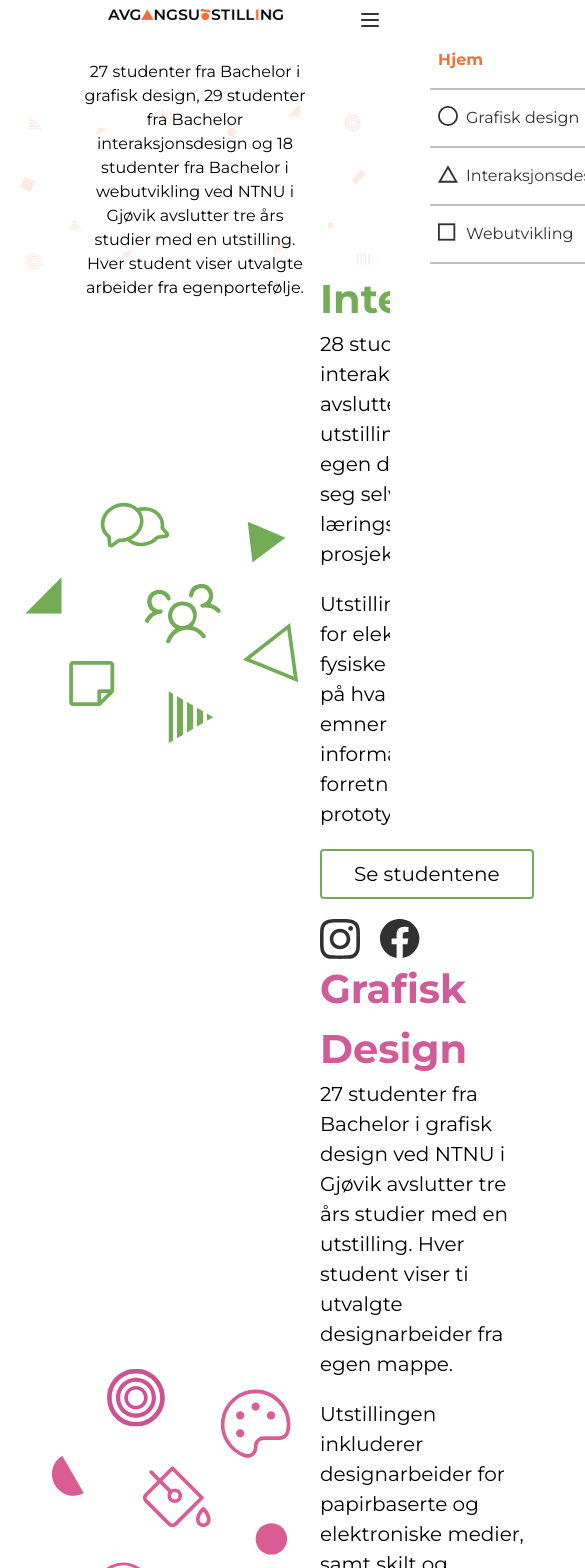
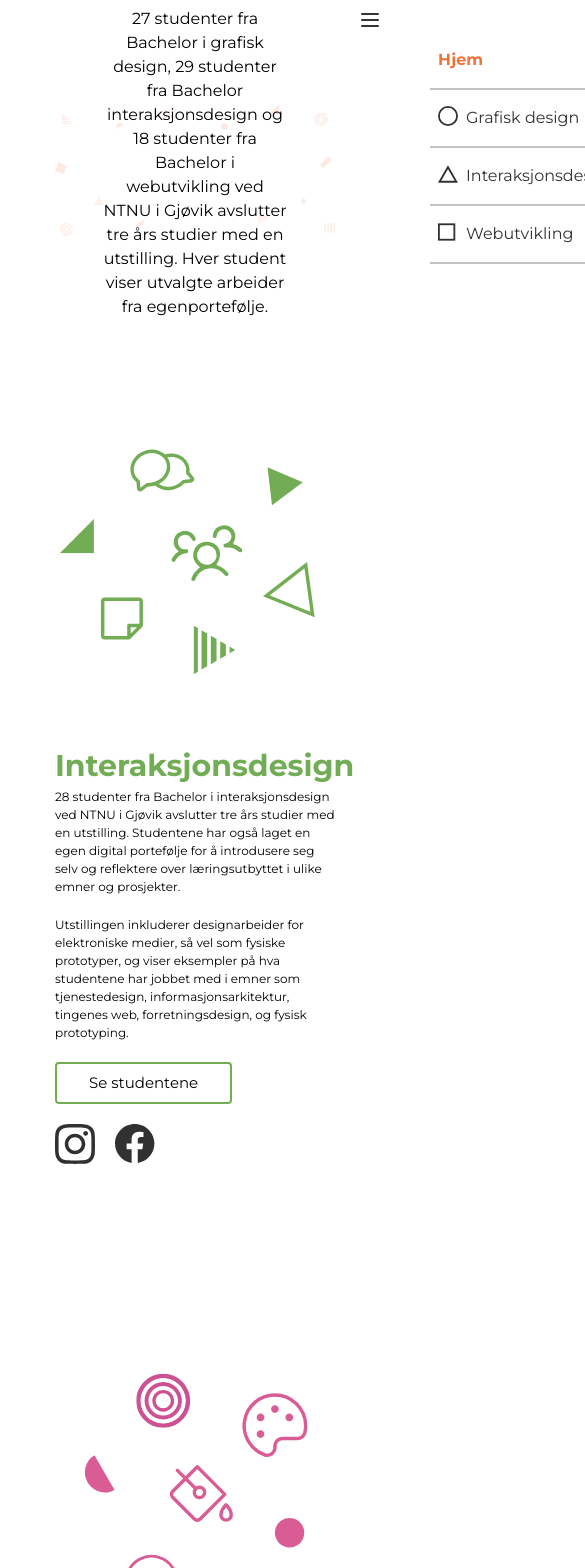
Before and after one commit to ntnu-design/ntnu-avgangsutstilling-2023, a Next.js app: page / in a window 390 px wide. Shown: the top 1568 px of the page, 585 px wide, since content can reach past the window. Built offline with nearby package versions, Linux system fonts and the light colour scheme.

Commit message:
Fixed some responsiveness for screens between 320px-640px

```diff
--- a/components/homemap.tsx
+++ b/components/homemap.tsx
@@ -2,11 +2,11 @@ import Image from "next/image";
 
 export default function BottomMap() {
     return (
-        <div className="flex sm:flex-col-reverse md:flex-row sm:content-center smd:justify-around md:justify-around sm:my-32 md:my-52">
-            <iframe src="https://www.google.com/maps/embed?pb=!1m18!1m12!1m3!1d22459.846322662568!2d10.662827840869888!3d60.79146064219507!2m3!1f0!2f0!3f0!3m2!1i1024!2i768!4f13.1!3m3!1m2!1s0x4641db7a7c610437%3A0x5783e79eaec830ba!2sNTNU%20Institutt%20for%20design%2C%20Gj%C3%B8vik!5e0!3m2!1sno!2sno!4v1678884205874!5m2!1sno!2sno" className="border-0 sm:w-[37.5rem] smd:w-[40%] md:w-[41rem] sm:h-[37.5rem] smd:h-[30rem] md:h-[41rem]" allow="fullscreen" loading="lazy" referrerPolicy="no-referrer-when-downgrade"></iframe>
+        <div className="flex ssd:flex-col-reverse sm:flex-col-reverse md:flex-row sm:content-center smd:justify-around md:justify-around ssd:my-32 sm:my-32 md:my-52">
+            <iframe src="https://www.google.com/maps/embed?pb=!1m18!1m12!1m3!1d22459.846322662568!2d10.662827840869888!3d60.79146064219507!2m3!1f0!2f0!3f0!3m2!1i1024!2i768!4f13.1!3m3!1m2!1s0x4641db7a7c610437%3A0x5783e79eaec830ba!2sNTNU%20Institutt%20for%20design%2C%20Gj%C3%B8vik!5e0!3m2!1sno!2sno!4v1678884205874!5m2!1sno!2sno" className="border-0 ssd:w-[18rem] sm:w-[37.5rem] smd:w-[40%] md:w-[41rem] ssd:h-[18rem] sm:h-[37.5rem] smd:h-[30rem] md:h-[41rem]" allow="fullscreen" loading="lazy" referrerPolicy="no-referrer-when-downgrade"></iframe>
             <div className="flex flex-col md:w-1/2 justify-start">
-                <p className="smd:text-[30px] text-[40px] font-semibold">Her finner du oss!</p>
-                <p className="smd:text-[15px] text-[20px]">Velkommen til vår avgangsutstilling som holdes på Mustad Næringspark i Gjøvik. Du finner oss på Raufossvegen 40, 2821 Gjøvik. Mustad Næringspark ligger langs E6 mellom Oslo og Trondheim, og er enkelt tilgjengelig med bil eller offentlig transport. Det er gratis parkering tilgjengelig på området.
+                <p className="ssd:text-[30px] smd:text-[30px] text-[40px] font-semibold">Her finner du oss!</p>
+                <p className="ssd:text-[15px] smd:text-[15px] text-[20px]">Velkommen til vår avgangsutstilling som holdes på Mustad Næringspark i Gjøvik. Du finner oss på Raufossvegen 40, 2821 Gjøvik. Mustad Næringspark ligger langs E6 mellom Oslo og Trondheim, og er enkelt tilgjengelig med bil eller offentlig transport. Det er gratis parkering tilgjengelig på området.
                     Hvis du har spørsmål eller trenger hjelp med å finne oss, kan du kontakte oss på [e-postadresse] eller [telefonnummer]. Du kan også bruke kartfunksjonen på nettsiden vår for å finne oss enkelt. Vi ser frem til å ønske deg velkommen til vår utstilling!</p>
                 <div className="flex md:flex-row space-x-4 my-6">
                     <Image
@@ -15,7 +15,7 @@ export default function BottomMap() {
                         width={25}
                         height={25}
                     />
-                    <p className="font-semibold smd:text-[15px] text-[20px]">Raufossvegen 40, 2821 Gjøvik</p>
+                    <p className="font-semibold ssd:text-[15px] smd:text-[15px] text-[20px]">Raufossvegen 40, 2821 Gjøvik</p>
                 </div>
                 <div className="flex md:flex-row space-x-4 my-6">
                     <Image
@@ -24,7 +24,7 @@ export default function BottomMap() {
                         width={25}
                         height={25}
                     />
-                    <p className="font-semibold smd:text-[15px] text-[20px]">Det er tilgjengelig gratis parkering på Mustad Næringspark.</p>
+                    <p className="font-semibold ssd:text-[15px] smd:text-[15px] text-[20px]">Det er tilgjengelig gratis parkering på Mustad Næringspark.</p>
                 </div>
                 <div className="flex md:flex-row space-x-4 my-6">
                     <Image
@@ -33,7 +33,7 @@ export default function BottomMap() {
                         width={25}
                         height={25}
                     />
-                    <a href="tel:+4712345678"><p className="font-semibold smd:text-[15px] text-[20px]">+47 12 345 678</p></a>
+                    <a href="tel:+4712345678"><p className="font-semibold ssd:text-[15px] smd:text-[15px] text-[20px]">+47 12 345 678</p></a>
                 </div>
                 <div className="flex md:flex-row space-x-4 my-6">
                     <Image
@@ -42,7 +42,7 @@ export default function BottomMap() {
                         width={25}
                         height={25}
                     />
-                    <a href="mailto:kontakt@avgangsutstilling.no"><p className="font-semibold smd:text-[15px] text-[20px]">kontakt@avgangsutstilling.no</p></a>
+                    <a href="mailto:kontakt@avgangsutstilling.no"><p className="font-semibold ssd:text-[15px] smd:text-[15px] text-[20px]">kontakt@avgangsutstilling.no</p></a>
                 </div>
             </div>
         </div>
--- a/components/studyprograminfo.tsx
+++ b/components/studyprograminfo.tsx
@@ -16,9 +16,9 @@ function StudyprogramInfo({ studydirection, imagestyle, imagelocation, imagealt,
                 <p className={pheadstyle}>
                     {studyprogram}
                 </p>
-                <p className="smd:text-[15px] text-[20px]">{studyprogramtext}</p>
-                <p className="mt-5 smd:text-[15px] text-[20px]">{studyprogramtext2}</p>
-                <button className={studybuttonstyle}><Link href={page}><p className="text-[20px]">Se studentene</p></Link></button>
+                <p className="ssd:text-[12px] smd:text-[15px] text-[20px]">{studyprogramtext}</p>
+                <p className="mt-5 ssd:text-[12px] smd:text-[15px] text-[20px]">{studyprogramtext2}</p>
+                <button className={studybuttonstyle}><Link href={page}><p className="ssd:text-[15px] text-[20px]">Se studentene</p></Link></button>
                 <div className="flex flex-row">
                 <Link href={`${instapage}`}>
                     <Image
@@ -50,12 +50,12 @@ export default function HomeContent() {
     return (
         <div>
             <StudyprogramInfo
-                studydirection={"flex sm:flex-col md:flex-row md:justify-around sm:my-32 md:my-52"}
-                imagestyle={"sm:mx-auto sm:my-20"}
+                studydirection={"flex ssd:flex-col sm:flex-col md:flex-row md:justify-around ssd:my-32 sm:my-32 md:my-52 ssd:w-full "}
+                imagestyle={"ssd:mx-auto sm:mx-auto ssd:my-16 sm:my-20"}
                 imagelocation={"/Interaksjonsdesign_hovedside.svg"}
                 imagealt={"Interaksjonsdesign square of icons"}
                 size={300}
-                pheadstyle={"smd:text-[30px] text-[40px] text-[#72ad56] font-extrabold"}
+                pheadstyle={"ssd:text-[30px] smd:text-[30px] text-[40px] text-[#72ad56] font-extrabold"}
                 studyprogram={'Interaksjonsdesign'}
                 studyprogramtext={'28 studenter fra Bachelor i interaksjonsdesign ved NTNU i Gjøvik avslutter tre års studier med en utstilling. Studentene har også laget en egen digital portefølje for å introdusere seg selv og reflektere over læringsutbyttet i ulike emner og prosjekter.'}
                 studyprogramtext2={'Utstillingen inkluderer designarbeider for elektroniske medier, så vel som fysiske prototyper, og viser eksempler på hva studentene har jobbet med i emner som tjenestedesign, informasjonsarkitektur, tingenes web, forretningsdesign, og fysisk prototyping.'}
@@ -68,12 +68,12 @@ export default function HomeContent() {
             />
 
             <StudyprogramInfo
-                studydirection={"flex sm:flex-col md:flex-row-reverse md:justify-around sm:my-32 md:my-52"}
-                imagestyle={"sm:mx-auto sm:my-20"}
+                studydirection={"flex ssd:flex-col sm:flex-col md:flex-row-reverse md:justify-around ssd:my-32 sm:my-32 md:my-52"}
+                imagestyle={"ssd:mx-auto sm:mx-auto ssd:my-16 sm:my-20"}
                 imagelocation={"/GrafiskDesign_hovedside.svg"}
                 imagealt={"Grafisk design square of icons"}
                 size={300}
-                pheadstyle={"smd:text-[30px] text-[40px] text-[#d15b96] font-extrabold"}
+                pheadstyle={"ssd:text-[30px] smd:text-[30px] text-[40px] text-[#d15b96] font-extrabold"}
                 studyprogram={'Grafisk Design'}
                 studyprogramtext={'27 studenter fra Bachelor i grafisk design ved NTNU i Gjøvik avslutter tre års studier med en utstilling. Hver student viser ti utvalgte designarbeider fra egen mappe.'}
                 studyprogramtext2={'Utstillingen inkluderer designarbeider for papirbaserte og elektroniske medier, samt skilt og veifinningssystemer. For eks­empel innen bedriftsprofilering, løsninger for web, mobil og nettbrett, bokdesign, tidsskriftdesign, avisdesign, kalligrafi og skriftdesign.'}
@@ -86,12 +86,12 @@ export default function HomeContent() {
             />
 
             <StudyprogramInfo
-                studydirection={"flex sm:flex-col md:flex-row md:justify-around sm:my-32 md:my-52"}
-                imagestyle={"sm:mx-auto sm:my-20"}
+                studydirection={"flex ssd:flex-col sm:flex-col md:flex-row md:justify-around ssd:my-32 sm:my-32 md:my-52"}
+                imagestyle={"ssd:mx-auto sm:mx-auto ssd:my-16 sm:my-20"}
                 imagelocation={"/Webutvikling_hovedside.svg"}
                 imagealt={"Webutvikling square of icons"}
                 size={300}
-                pheadstyle={"smd:text-[30px] text-[40px] text-[#5a92ce] font-extrabold"}
+                pheadstyle={"ssd:text-[30px] smd:text-[30px] text-[40px] text-[#5a92ce] font-extrabold"}
                 studyprogram={'Webutvikling'}
                 studyprogramtext={'18 studenter fra Bachelor i Webutvikling ved NTNU i Gjøvik avslutter tre års studier med en utstilling. Hver student viser et sammendrag av sine prosjekter her. Studentene har også laget en personlig nettportefølje for å introdusere seg selv og reflektere over læringsutbyttet i ulike emner og prosjekter.'}
                 studyprogramtext2={'Studentene kombinerer brukersentrerte designmetoder og web-teknologier for å løse problemer. Utstillingen inkluderer en rekke ulike arbeider fra idéskaping, konseptualisering og prototyping til utvikling og implementering.'}
--- a/tailwind.config.js
+++ b/tailwind.config.js
@@ -32,7 +32,8 @@ module.exports = {
         md: "0 8px 30px rgba(0, 0, 0, 0.12)",
       },
       screens: {
-      'smd': { 'min': '768px', 'max': '1536px' }
+      'smd': { 'min': '768px', 'max': '1536px' },
+      'ssd': { 'min': '320px', 'max': '640px' }
     },
     backgroundImage: {
       'hero-delbixd' : "/svg/bixd/Mac.svg",
```
